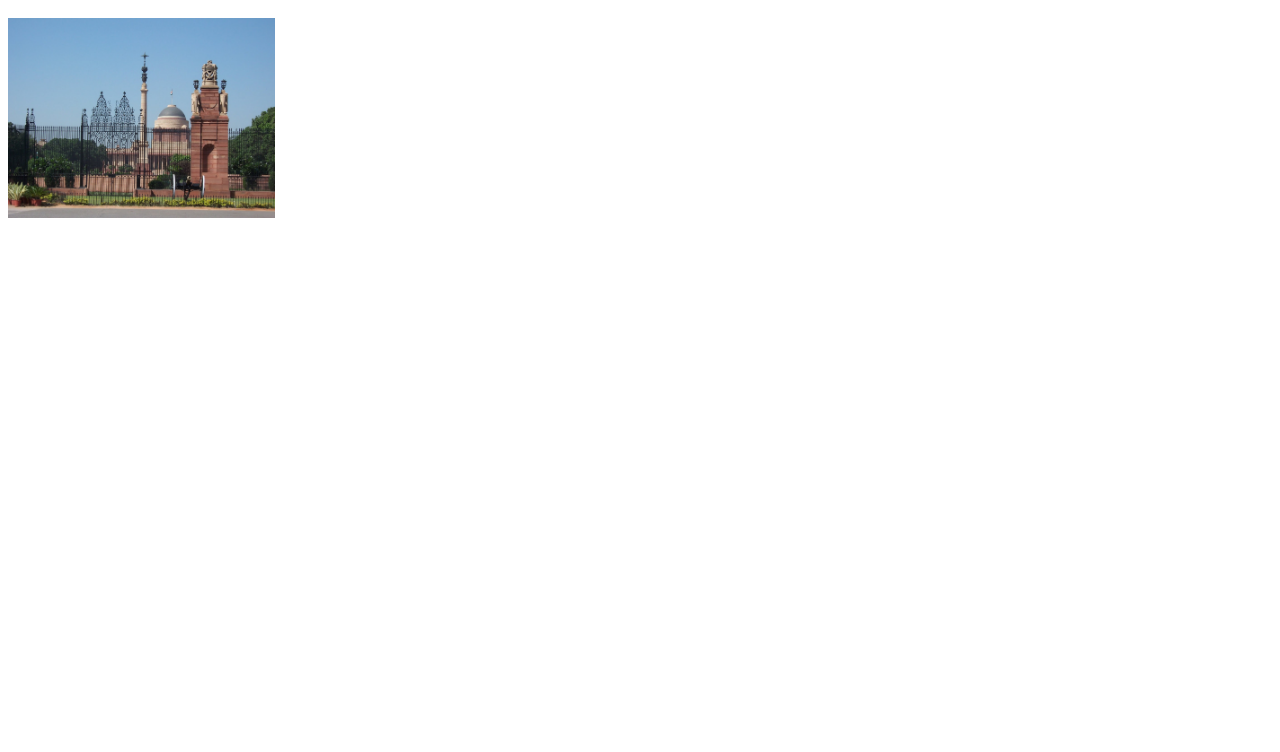
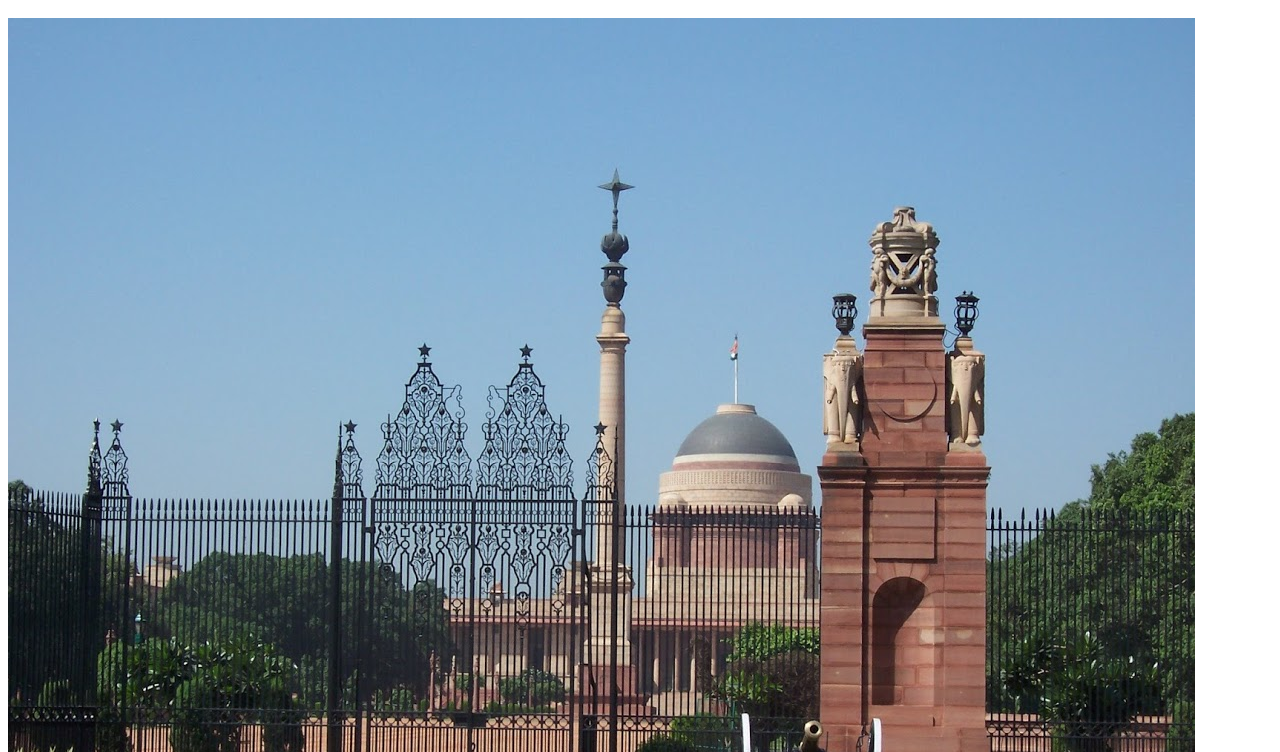
Before and after one commit to ahargunani/ahargunani.github.io, a plain HTML site: page index.html in a window 1280 px wide. Shown: the part 48-800 px from the top of the page. Drawn offline with Linux system fonts and the light colour scheme.

Commit message:
Image added

```diff
--- a/index.html
+++ b/index.html
@@ -1,6 +1,6 @@
 <html>
     <h1> Hello World </h1>
     <div>
-        <img src="test_img.JPG" Height="200">
+        <img src="test_img.JPG" >
     </div>
 </html>
```
